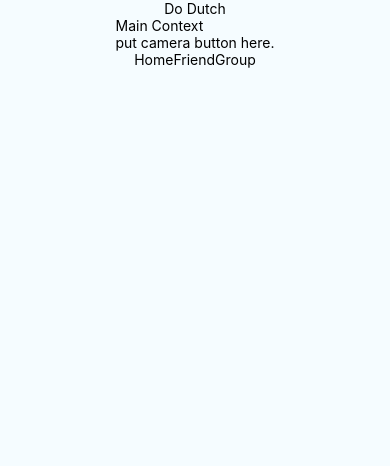
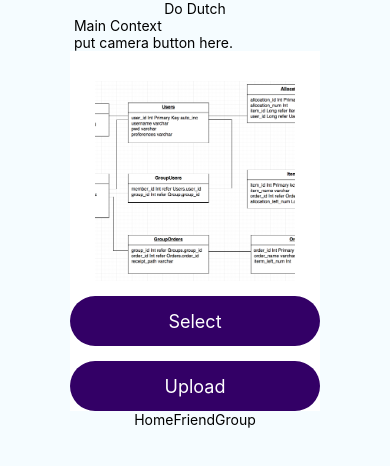
Before and after one commit to DoDutchAoA/Do-Dutch, a React Native app in the folder do_dutch/: screen / in a window 390 px wide. Shown: the top 466 px of the page. Built offline with nearby package versions, Linux system fonts and the light colour scheme.

Commit message:
Merged camera component

```diff
--- a/do_dutch/App.js
+++ b/do_dutch/App.js
@@ -31,7 +31,6 @@ export default class App extends Component<Props> {
         <ContextLayout />
 
         <Footer />
-
       </View>
     );
   }
--- a/do_dutch/components/camera.js
+++ b/do_dutch/components/camera.js
@@ -1,15 +1,121 @@
-import React, { Component } from 'react';
-import { AppRegistry, Image } from 'react-native';
-import {Platform, StyleSheet, Text, View} from 'react-native';
+/**
+ * Sample React Native App
+ * https://github.com/facebook/react-native
+ *
+ * @format
+ * @flow
+ */
+
+import React, {Component} from 'react';
+import {
+  Platform,
+  StyleSheet,
+  Text,
+  View,
+  TouchableOpacity,
+  Image
+} from 'react-native';
+
+import ImagePicker from 'react-native-image-picker'
+import RNFetchBlob from 'react-native-fetch-blob'
+
+const options = {
+  title: 'Select a photo',
+  takePhotoButtonTitle: "Take a photo",
+  chooseFromLibraryButtonTitle: "Choose from gallery",
+  quality: 1
+};
 
 
 export default class Camera extends Component {
+  constructor() {
+    super();
+    this.state = {
+      imageSource: null,
+      data: null
+    }
+  }
+
+  selectPhoto() {
+    ImagePicker.showImagePicker(options, (response) => {
+      console.log('Response = ', response);
+
+      if (response.didCancel) {
+        console.log('User cancelled image picker');
+      }
+      else if (response.error) {
+        console.log('ImagePicker Error: ', response.error);
+      }
+      else {
+        let source = { uri: response.uri };
+        this.setState({
+          imageSource: source,
+          data: response.data
+        });
+      }
+    });
+  }
+
+  UploadPhoto() {
+    RNFetchBlob.fetch('POST', 'http://www.example.com/upload-form', {
+      Authorization : "Bearer access-token",
+      otherHeader : "foo",
+      'Content-Type' : 'multipart/form-data',
+    }, [
+    { name : 'image', filename : 'image.png', type:'image/png', data: this.state.data},
+    ]).then((resp) => {
+
+    }).catch((err) => {
+
+    })
+  }
+
   render() {
-    let pic = {
-      uri: 'https://upload.wikimedia.org/wikipedia/commons/d/de/Bananavarieties.jpg'
-    };
     return (
-      <Text> hello! </Text>
-    );
+      <View style={styles.container}>
+        <Image style={styles.image}
+          source={this.state.imageSource != null ? this.state.imageSource :
+            require('./../images/image-not-available.png')}
+        />
+        <TouchableOpacity style={styles.button} onPress={this.selectPhoto.bind(this)}>
+          <Text style={styles.text}>Select</Text>
+        </TouchableOpacity>
+        <TouchableOpacity style={styles.button} onPress={this.UploadPhoto}>
+          <Text style={styles.text}>Upload</Text>
+        </TouchableOpacity>
+      </View>
+      );
   }
 }
+
+const styles = StyleSheet.create({
+  container: {
+    flex: 1,
+    justifyContent: 'center',
+    alignItems: 'center',
+    backgroundColor: '#ffffff'
+  },
+  button: {
+    width: 250,
+    height: 50,
+    backgroundColor: '#330066',
+    borderRadius: 30,
+    justifyContent: 'center',
+    marginTop: 15
+  },
+  text: {
+    color: 'white',
+    fontSize: 18,
+    textAlign: 'center'
+  },
+  view: {
+    flex:1,
+    justifyContent: 'flex-end',
+    alignItems: 'center'
+  },
+  image: {
+    width: 200,
+    height: 200,
+    marginTop: 30
+  }
+});
--- a/do_dutch/components/context_layout.js
+++ b/do_dutch/components/context_layout.js
@@ -1,6 +1,8 @@
 import React, { Component } from 'react';
 import { AppRegistry, Image } from 'react-native';
 import {Platform, StyleSheet, Text, View} from 'react-native';
+
+import Camera from './camera.js';
 
 
 export default class ContextLayout extends Component {
@@ -15,6 +17,7 @@ export default class ContextLayout extends Component {
     		<Text> Main Context </Text>
 
     		<Text> put camera button here. </Text>
+        <Camera />
     	</View>
     );
   }
```
Also changed, not shown: do_dutch/images/image-not-available.png (added).
